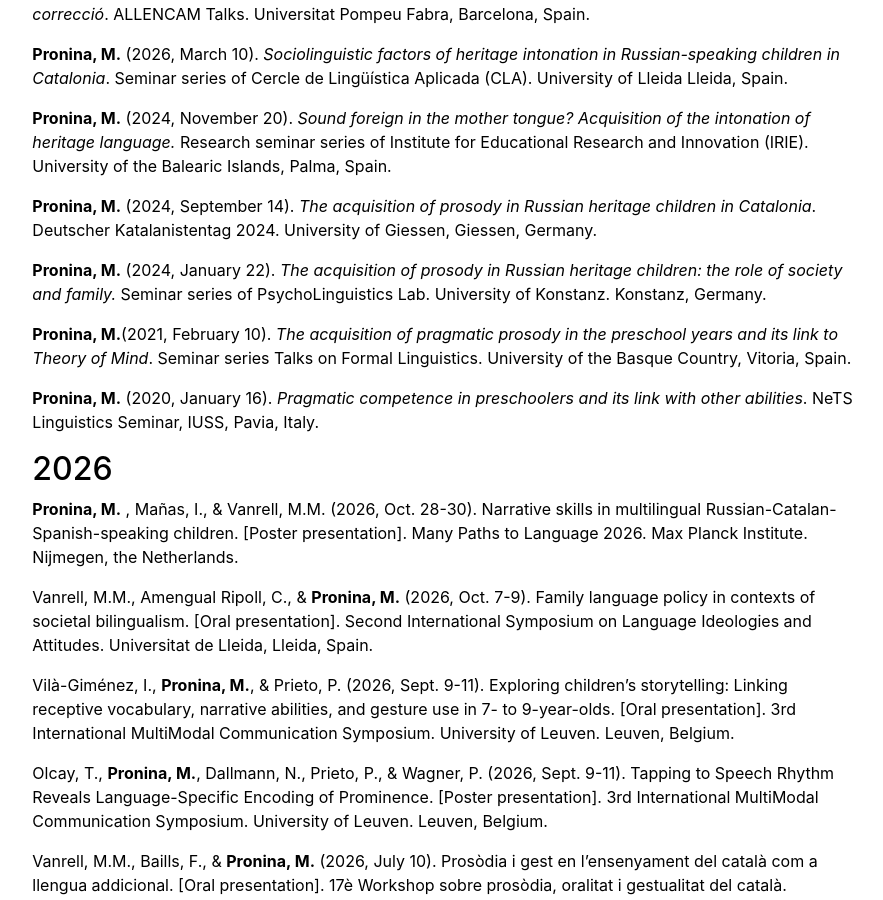
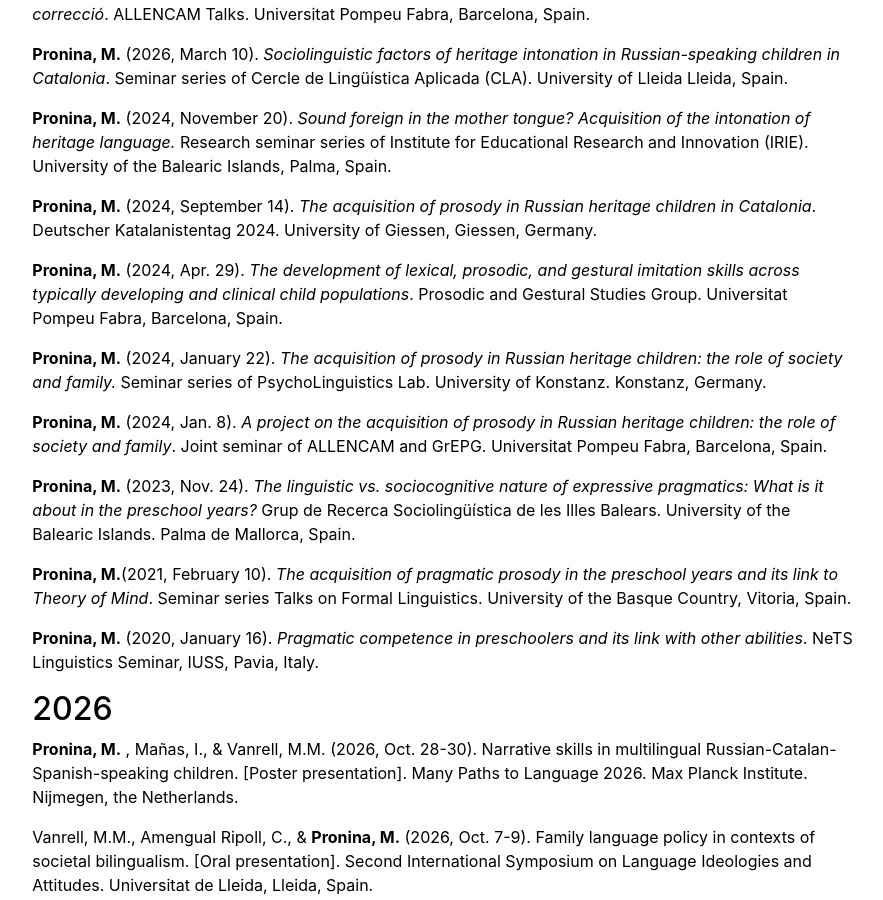
Before and after one commit to mariia-pronina/mariia-pronina.github.io, a Jekyll site: the page built from presentations.md, in a window 1280 px wide and 900 px high, scrolled down 409 px. Shown: the whole window, without its empty margins (197-1080 px from the left). Built offline with Jekyll 4.4.1, drawn with Linux system fonts in a browser that asks for light colours.

Commit message:
Update presentations.md

```diff
--- a/presentations.md
+++ b/presentations.md
@@ -17,7 +17,13 @@ title: "presentations"
 
 **Pronina, M.** (2024, September 14). _The acquisition of prosody in Russian heritage children in Catalonia_. Deutscher Katalanistentag 2024. University of Giessen, Giessen, Germany.
 
+**Pronina, M.** (2024, Apr. 29). _The development of lexical, prosodic, and gestural imitation skills across typically developing and clinical child populations_. Prosodic and Gestural Studies Group. Universitat Pompeu Fabra, Barcelona, Spain.
+
 **Pronina, M.** (2024, January 22). _The acquisition of prosody in Russian heritage children: the role of society and family._ Seminar series of PsychoLinguistics Lab. University of Konstanz. Konstanz, Germany.
+
+**Pronina, M.** (2024, Jan. 8). _A project on the acquisition of prosody in Russian heritage children: the role of society and family_. Joint seminar of ALLENCAM and GrEPG. Universitat Pompeu Fabra, Barcelona, Spain.
+
+**Pronina, M.** (2023, Nov. 24). _The linguistic vs. sociocognitive nature of expressive pragmatics: What is it about in the preschool years?_ Grup de Recerca Sociolingüística de les Illes Balears. University of the Balearic Islands. Palma de Mallorca, Spain.
 
 **Pronina, M.**(2021, February 10). _The acquisition of pragmatic prosody in the preschool years and its link to Theory of Mind_. Seminar series Talks on Formal Linguistics. University of the Basque Country, Vitoria, Spain.
 
```
